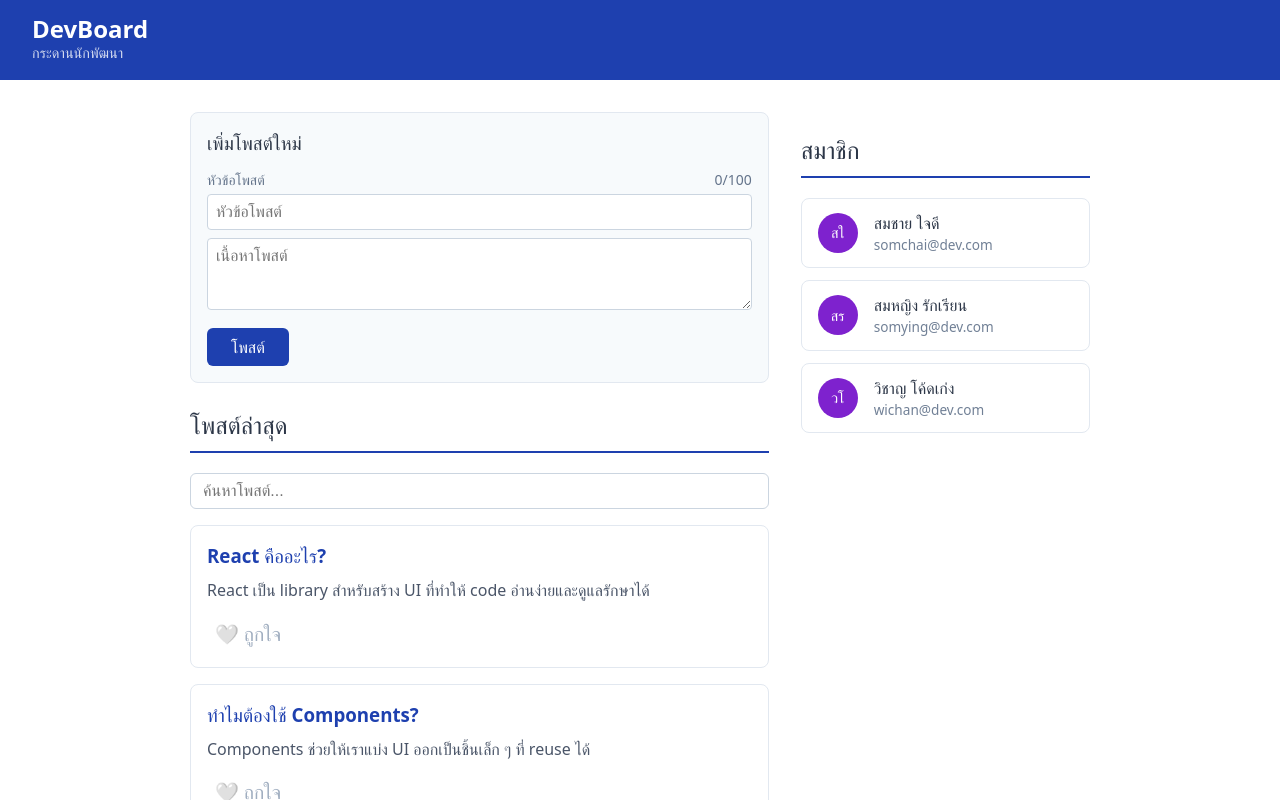
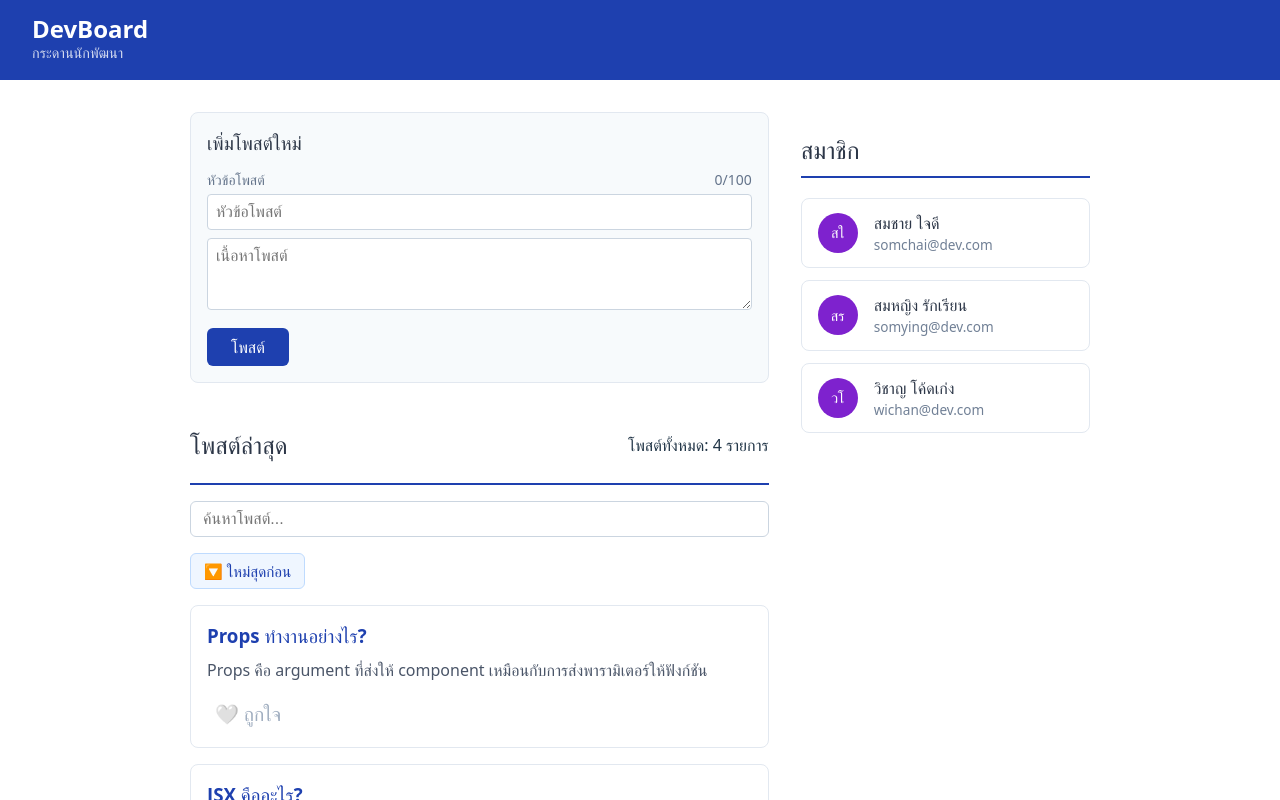
Before and after one commit to crave6948/Project-Devboard, a React (Vite) app: page / in a window 1280 px wide. Shown: the top 800 px of the page. Built offline with nearby package versions, Linux system fonts and the light colour scheme.

Commit message:
add: challenge 2 - Sort โพสต์

```diff
--- a/src/components/PostList.jsx
+++ b/src/components/PostList.jsx
@@ -1,25 +1,40 @@
 import PostCard from "./PostCard";
 import { useState } from "react";
+import PostCount from "./PostCount";
 
 function PostList({ posts, favorites, onToggleFavorite }) {
   const [search, setSearch] = useState("");
+  const [sortOrder, setSortOrder] = useState("desc");
 
   // กรองโพสต์ตาม search
   const filtered = posts.filter((post) =>
     post.title.toLowerCase().includes(search.toLowerCase()),
   );
 
+  // เรียงโพสต์ตาม id (id มากกว่า = ใหม่กว่า)
+  const sortedPosts = [...filtered].sort((a, b) =>
+    sortOrder === "desc" ? b.id - a.id : a.id - b.id,
+  );
+
+  function handleToggleSort() {
+    setSortOrder((prev) => (prev === "desc" ? "asc" : "desc"));
+  }
+
   return (
     <div>
+      <div style={{
+        display: "flex", justifyContent: "space-between", alignItems: "center", borderBottom: "2px solid #1e40af",
+        marginBottom: "1rem",
+      }}>
         <h2
           style={{
             color: "#2d3748",
-          borderBottom: "2px solid #1e40af",
-          paddingBottom: "0.5rem",
           }}
         >
           โพสต์ล่าสุด
         </h2>
+        <PostCount count={posts.length} />
+      </div>
 
       {/* Search Input */}
       <input
@@ -38,6 +53,23 @@
         }}
       />
 
+      <button
+        onClick={handleToggleSort}
+        style={{
+          background: "#eff6ff",
+          color: "#1e40af",
+          border: "1px solid #bfdbfe",
+          borderRadius: "6px",
+          padding: "0.45rem 0.8rem",
+          cursor: "pointer",
+          marginBottom: "1rem",
+          fontSize: "0.95rem",
+          fontWeight: 600,
+        }}
+      >
+        {sortOrder === "desc" ? "🔽 ใหม่สุดก่อน" : "🔼 เก่าสุดก่อน"}
+      </button>
+
       {/* ถ้าไม่พบโพสต์ */}
       {filtered.length === 0 && (
         <p style={{ color: "#718096", textAlign: "center", padding: "2rem" }}>
@@ -46,7 +78,7 @@
       )}
 
       {/* แสดงรายการโพสต์ */}
-      {filtered.map((post) => (
+      {sortedPosts.map((post) => (
         <PostCard
           key={post.id}
           title={post.title}
```
Lines whose indentation alone changed are shown as unchanged.
